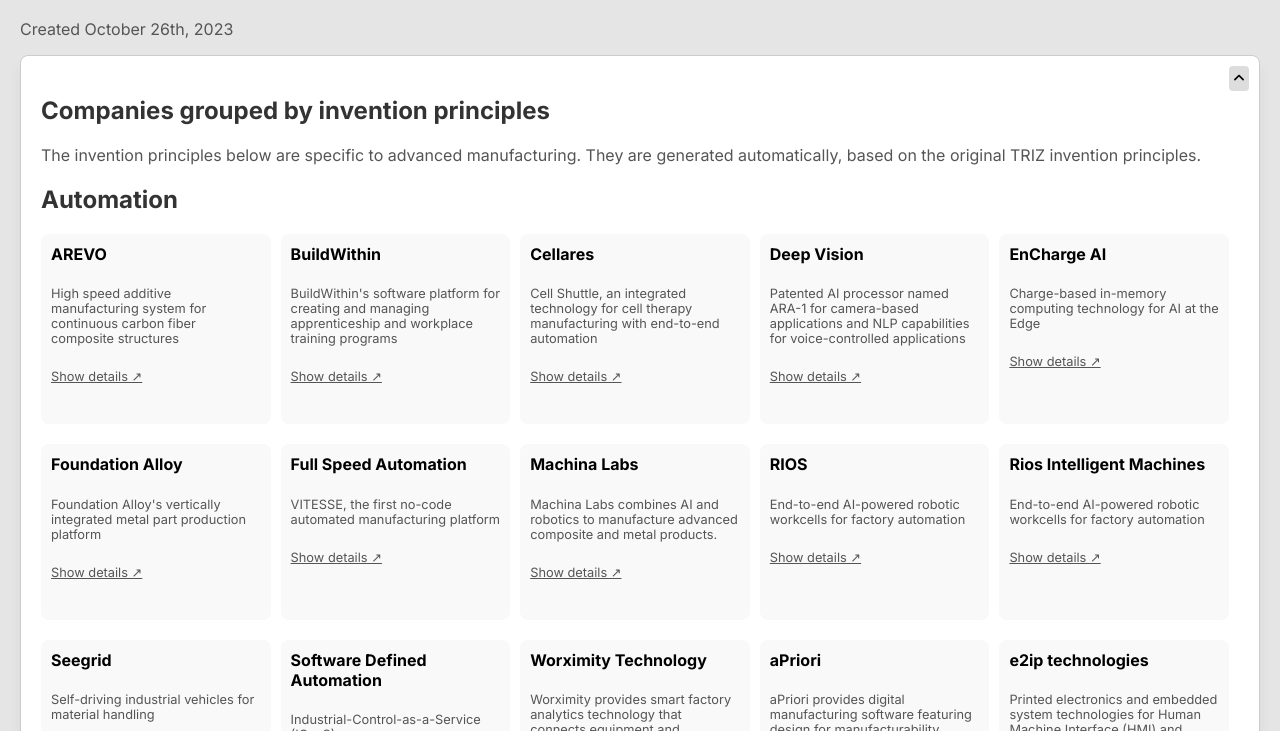
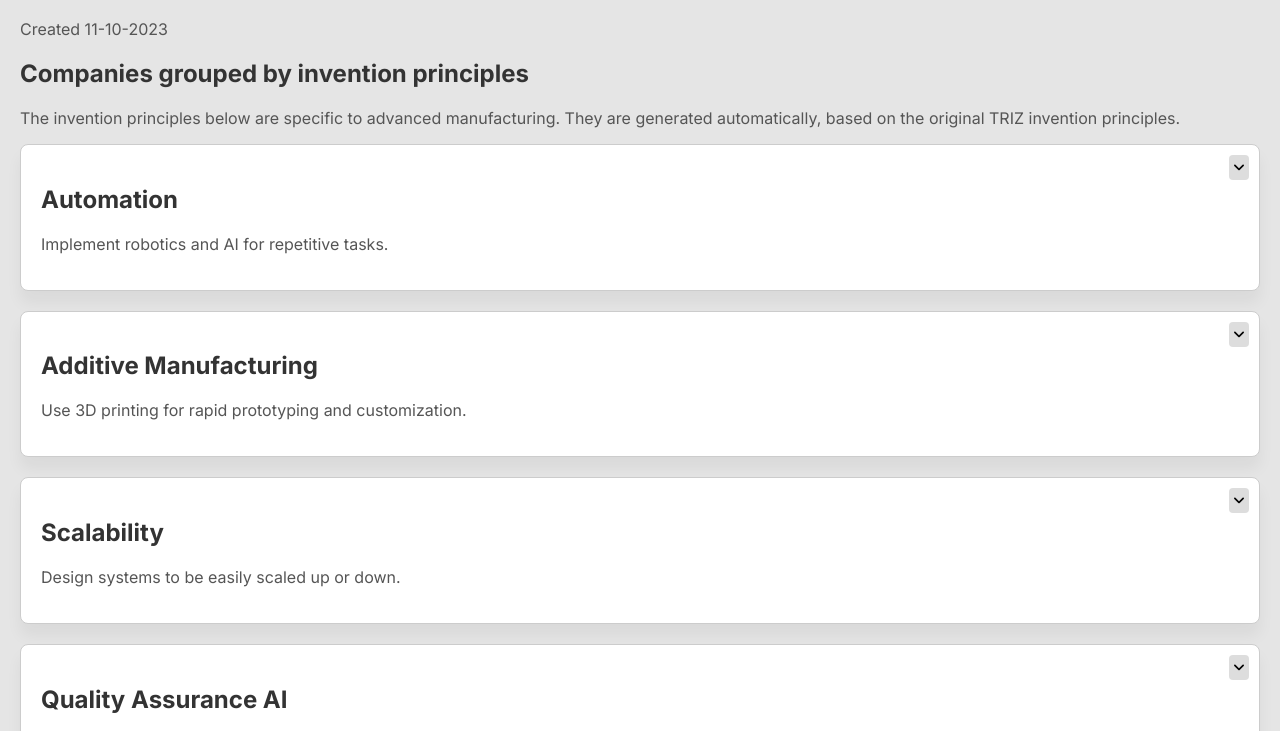
Before and after one commit to mergeflow/tech-landscapes, a plain HTML site: page advanced-manufacturing/index.html in a window 1280 px wide. Shown: the part 63-794 px from the top of the page. Drawn offline with Linux system fonts and the light colour scheme.

Commit message:
collapse all principles boxes by default, parameterize all topic specific page contents

```diff
--- a/advanced-manufacturing/css/styles.css
+++ b/advanced-manufacturing/css/styles.css
@@ -46,7 +46,7 @@ a {
     background-color: #ccc;
 }
 .collapsible-content {
-    display: block;
+    display: none;
 }
 .label {
     font-weight: bold;
@@ -208,13 +208,6 @@ a {
     margin-bottom: 20px;
 }
 
-/*
-.principle-row h2 {
-    clear: both;
-    margin-top: 20px;
-}
-*/
-
 /* for the invention principles in the modal popup */
 .principle {
     display: flex;
--- a/advanced-manufacturing/index.html
+++ b/advanced-manufacturing/index.html
@@ -3,47 +3,22 @@
 <head>
     <meta charset="UTF-8">
     <meta name="viewport" content="width=device-width, initial-scale=1.0">
-    <title>Advanced manufacturing companies</title>
+    <title id="pageTitle"></title>
     <meta name="viewport" content="width=device-width, initial-scale=1">
     <link rel="stylesheet" href="https://cdnjs.cloudflare.com/ajax/libs/font-awesome/6.0.0-beta3/css/all.min.css">
     <link rel="stylesheet" href="css/styles.css">
     <link href="https://fonts.googleapis.com/css2?family=Inter:wght@400;700&display=swap" rel="stylesheet">
     <script src="js/scripts.mjs" defer></script>
     <script type="module" src="js/company_data.mjs" defer></script>
+    <script type="module" src="js/factory_automation_page_general_infos.mjs" defer></script>
 </head>
 <body>
-    <h1>Advanced manufacturing companies</h1>
-    <p class="date">Created October 26th, 2023</p>
-    <div class="box">
-        <button class="toggle-button" onclick="toggleContent(this)"><i class="fas fa-angle-up"></i></button>
-        <h2>Companies grouped by invention principles</h2>
-        <p>The invention principles below are specific to advanced manufacturing. They are generated automatically, based on the original TRIZ invention principles.</p>
-        <div class="collapsible-content">
-            <div id="companies">
-                <!-- the companies content created by javascript will go here-->
-            </div>
-        </div>
-    </div>
-
-    <!-- The Modal -->
-    <div id="myModal" class="modal">
-        <div class="modal-content">
-            <span class="close">&times;</span>
-            <h2>Machina Labs</h2>
-            <p>Modal Content Here</p>
-            <div style="display: flex;">
-                <div style="flex: 1; padding: 10px;"><h3>Technology</h3><p>Machina Labs combines AI and robotics to manufacture advanced composite and metal products.</p></div>
-                <div style="flex: 1; padding: 10px;"><h3>Solved Problem</h3><p>Machina Labs enables on-demand manufacturing and unlocks innovation in manufacturing.</p></div>
-                <div style="flex: 1; padding: 10px;"><h3>Use Cases</h3><p>Machina Labs addresses the need for faster and more flexible manufacturing of advanced composite and metal products.</p></div>
-            </div>
-            <div style="display: flex;">
-                <div style="flex: 1; padding: 10px;"><h3>Technology</h3><p>Machina Labs combines AI and robotics to manufacture advanced composite and metal products.</p></div>
-            </div>
-
-
-            <button onclick="closeModal('myModal')" class="primary-button">Close</button>
-            <button class="secondary-button" onclick="openNotImplementedModal()">Save</button>
-        </div>
+    <h1 id="header"></h1>
+    <p id="createdDate" class="date"></p>
+    <h2>Companies grouped by invention principles</h2>
+    <p id="subheader"></p>
+    <div id="companies">
+        <!-- the companies content created by javascript will go here-->
     </div>
 
     <!-- The "not implemented yet" modal -->
--- a/advanced-manufacturing/js/company_data.mjs
+++ b/advanced-manufacturing/js/company_data.mjs
@@ -1,5 +1,6 @@
-import { sanitizeCompanyName, formatRawDate, numberToUsCurrency, groupCompaniesByPrinciple } from "./data_utils.mjs";
+import { sanitizeJsonIndexName, formatRawDate, numberToUsCurrency, groupCompaniesByPrinciple } from "./data_utils.mjs";
 import { factoryAutomationCompanyData } from "./factory_automation_company_data.mjs";
+import { factoryAutomationInventionPrinciples } from "./factory_automation_invention_principles_data.mjs";
 
 /*
 transform company data so that company name is used as index
@@ -7,9 +8,8 @@ transform company data so that company name is used as index
 let transformedCompanyData = {
     "companies" : {}
 }
-
 factoryAutomationCompanyData.companies.forEach(company => {
-    let key = sanitizeCompanyName(company.companyname);
+    let key = sanitizeJsonIndexName(company.companyname);
     transformedCompanyData.companies[key] = company;
 });
 
@@ -27,7 +27,6 @@ function populateModal(companyName) {
           </div>
         `;
       }).join('');
-
 
       modalBody.innerHTML = `
       <h2>${data.companyname}</h2>
@@ -85,10 +84,20 @@ export function loadAndDisplayCompanies() {
         // Sort companies alphabetically A-Z
         const sortedCompanies = groupedCompanies[principle].sort();
 
+        var boxDiv = document.createElement('div');
+        boxDiv.className = 'box'
+        boxDiv.innerHTML = `
+        <button class="toggle-button" onclick="toggleContent(this)"><i class="fas fa-angle-down"></i></button>
+        <h2>${principle}</h2>
+        <p>${factoryAutomationInventionPrinciples.principles.find(p => p.name === principle).description}</p>
+        `
+
+        var collapsibleContentDiv = document.createElement('div');
+        collapsibleContentDiv.className = 'collapsible-content';
+
         // Create a new div for the principle row
         var principleDiv = document.createElement('div');
         principleDiv.className = 'row principle-row';
-        principleDiv.innerHTML = `<h2>${principle}</h2>`;
         var tilesContainer = document.createElement('div');
         tilesContainer.className = 'tiles-container';
 
@@ -98,7 +107,7 @@ export function loadAndDisplayCompanies() {
           companyDiv.className = 'company-tile';
 
           // Find the company data by company name
-          let companyData = factoryAutomationCompanyData.companies.find(company => sanitizeCompanyName(company.companyname) === sanitizeCompanyName(companyName));
+          let companyData = factoryAutomationCompanyData.companies.find(company => sanitizeJsonIndexName(company.companyname) === sanitizeJsonIndexName(companyName));
 
           // Check if companyData exists and has the unique_technology property
           let uniqueTechnology = companyData && companyData.unique_technology ? companyData.unique_technology : 'Technology details not available';
@@ -106,13 +115,15 @@ export function loadAndDisplayCompanies() {
           companyDiv.innerHTML = `
           <h3>${companyName}</h3>
           <p class="smallfont">${uniqueTechnology}</p>
-          <a href="#" class="modal-trigger smallfont" data-name="${sanitizeCompanyName(companyName)}">Show details &#8599;</a><br>
+          <a href="#" class="modal-trigger smallfont" data-name="${sanitizeJsonIndexName(companyName)}">Show details &#8599;</a><br>
           `;
           tilesContainer.appendChild(companyDiv);
         });
 
         principleDiv.appendChild(tilesContainer);
-        companiesDiv.appendChild(principleDiv);
+        collapsibleContentDiv.appendChild(principleDiv);
+        boxDiv.appendChild(collapsibleContentDiv);
+        companiesDiv.appendChild(boxDiv);
       }
     }
 
--- a/advanced-manufacturing/js/data_utils.mjs
+++ b/advanced-manufacturing/js/data_utils.mjs
@@ -1,7 +1,7 @@
 /*
 remove spaces and noonalphanumeric chars from e.g. a company name so that it can be used as JSON index
 */
-export function sanitizeCompanyName(name) {
+export function sanitizeJsonIndexName(name) {
     return name.replace(/\s+/g, '_').replace(/[^a-zA-Z0-9_]/g, '');
 }
 
--- /dev/null
+++ b/advanced-manufacturing/js/factory_automation_invention_principles_data.mjs
@@ -0,0 +1,164 @@
+export const factoryAutomationInventionPrinciples = {
+    "principles": [
+      {
+        "name": "Modularization",
+        "description": "Design parts to be interchangeable and easily upgraded."
+      },
+      {
+        "name": "Automation",
+        "description": "Implement robotics and AI for repetitive tasks."
+      },
+      {
+        "name": "Additive Manufacturing",
+        "description": "Use 3D printing for rapid prototyping and customization."
+      },
+      {
+        "name": "Process Monitoring",
+        "description": "Utilize sensors to track manufacturing conditions in real-time."
+      },
+      {
+        "name": "Material Innovation",
+        "description": "Integrate advanced materials like nanocomposites for better performance."
+      },
+      {
+        "name": "Digital Twins",
+        "description": "Create a digital replica for simulation and analysis."
+      },
+      {
+        "name": "Scalability",
+        "description": "Design systems to be easily scaled up or down."
+      },
+      {
+        "name": "Lean Manufacturing",
+        "description": "Minimize waste and optimize resource use."
+      },
+      {
+        "name": "Predictive Maintenance",
+        "description": "Use data analytics to anticipate equipment failures."
+      },
+      {
+        "name": "Just-In-Time Production",
+        "description": "Produce items as they're needed to reduce inventory costs."
+      },
+      {
+        "name": "Quality Assurance AI",
+        "description": "Implement machine learning algorithms for quality control."
+      },
+      {
+        "name": "Energy Efficiency",
+        "description": "Use renewable energy and optimize energy consumption."
+      },
+      {
+        "name": "Virtual Reality Training",
+        "description": "Use VR for effective, risk-free training scenarios."
+      },
+      {
+        "name": "High-Speed Machining",
+        "description": "Employ high RPM tools for quicker production."
+      },
+      {
+        "name": "Real-Time Analytics",
+        "description": "Analyze data in real-time for quicker decision-making."
+      },
+      {
+        "name": "Closed-Loop Systems",
+        "description": "Recycle materials and energy within the production process."
+      },
+      {
+        "name": "Adaptive Algorithms",
+        "description": "Use machine learning for process optimization."
+      },
+      {
+        "name": "Supply Chain Integration",
+        "description": "Link suppliers, manufacturers, and customers through a single platform."
+      },
+      {
+        "name": "Multi-Functional Tools",
+        "description": "Design tools capable of performing multiple tasks."
+      },
+      {
+        "name": "Cybersecurity",
+        "description": "Integrate robust security measures to protect intellectual property."
+      },
+      {
+        "name": "Remote Operations",
+        "description": "Enable manufacturing processes to be controlled remotely."
+      },
+      {
+        "name": "Human-Machine Interface",
+        "description": "Develop intuitive controls for easier human interaction."
+      },
+      {
+        "name": "Data-Driven Design",
+        "description": "Base design decisions on collected user and performance data."
+      },
+      {
+        "name": "Batch Customization",
+        "description": "Vary product features easily within the same production line."
+      },
+      {
+        "name": "Distributed Manufacturing",
+        "description": "Localize production closer to markets to reduce logistics costs."
+      },
+      {
+        "name": "Surface Engineering",
+        "description": "Modify surfaces for tailored properties like wear resistance."
+      },
+      {
+        "name": "Biomanufacturing",
+        "description": "Use biological systems for material and chemical production."
+      },
+      {
+        "name": "Laser Processing",
+        "description": "Use lasers for cutting, welding, and material modification."
+      },
+      {
+        "name": "Collaborative Robots",
+        "description": "Design robots that work safely alongside humans."
+      },
+      {
+        "name": "RFID Tracking",
+        "description": "Use RFID for real-time tracking of materials and products."
+      },
+      {
+        "name": "Agile Development",
+        "description": "Employ an agile approach for rapid adjustments to market needs."
+      },
+      {
+        "name": "Nano-Fabrication",
+        "description": "Employ nanotechnology for ultra-precise manufacturing."
+      },
+      {
+        "name": "Zero Emissions",
+        "description": "Aim for carbon-neutral production processes."
+      },
+      {
+        "name": "Smart Contracts",
+        "description": "Utilize blockchain for transparent and automated contracts."
+      },
+      {
+        "name": "Process Simulation",
+        "description": "Use computer models to simulate and optimize processes."
+      },
+      {
+        "name": "Waste Valorization",
+        "description": "Convert waste products into valuable resources."
+      },
+        {
+        "name": "Circular Economy",
+        "description": "Design for product lifecycle, encouraging recycling and reusability."
+        },
+        {
+        "name": "Quality-by-Design",
+        "description": "Integrate quality considerations in the design phase."
+        },
+        {
+        "name": "Self-Healing Materials",
+        "description": "Utilize materials that can repair themselves."
+        },
+        {
+        "name": "Sensor Fusion",
+        "description": "Combine data from multiple sensors for comprehensive monitoring."
+        }
+    ]
+}
--- /dev/null
+++ b/advanced-manufacturing/js/factory_automation_page_general_infos.mjs
@@ -0,0 +1,16 @@
+const title = "Advanced manufacturing companies";
+
+const today = new Date();
+const formattedDate = `${today.getMonth() + 1}`.padStart(2, '0') + '-' + `${today.getDate()}`.padStart(2, '0') + '-' + today.getFullYear();
+const dateCreated = `Created ${formattedDate}`;
+
+const subheader = "The invention principles below are specific to advanced manufacturing. They are generated automatically, based on the original TRIZ invention principles.";
+
+document.addEventListener('DOMContentLoaded', () => {
+    document.title = title; // Sets the tab title
+
+    document.getElementById('pageTitle').innerText = title;
+    document.getElementById('header').innerText = title;
+    document.getElementById('createdDate').innerText = dateCreated;
+    document.getElementById('subheader').innerText = subheader;
+});
--- a/advanced-manufacturing/js/scripts.mjs
+++ b/advanced-manufacturing/js/scripts.mjs
@@ -10,7 +10,6 @@ function toggleContent(button) {
       button.innerHTML = '<i class="fas fa-angle-up"></i>';
     }
 }
-
 
 function openModal(modalId) {
     document.getElementById(modalId).style.display = "block";
```
